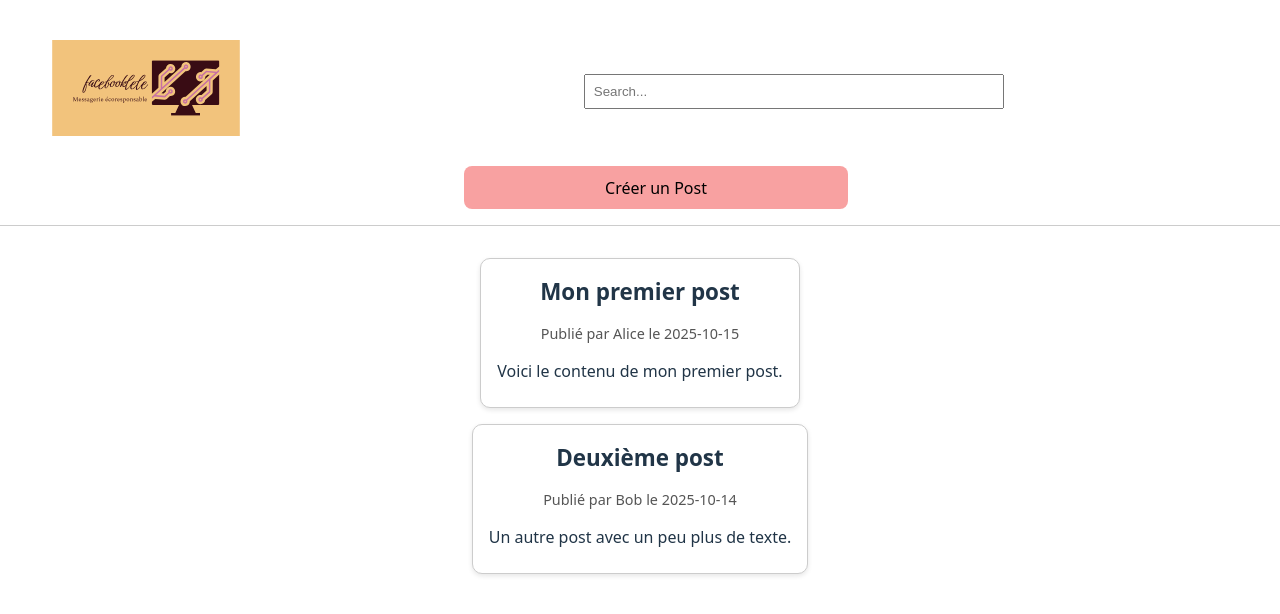
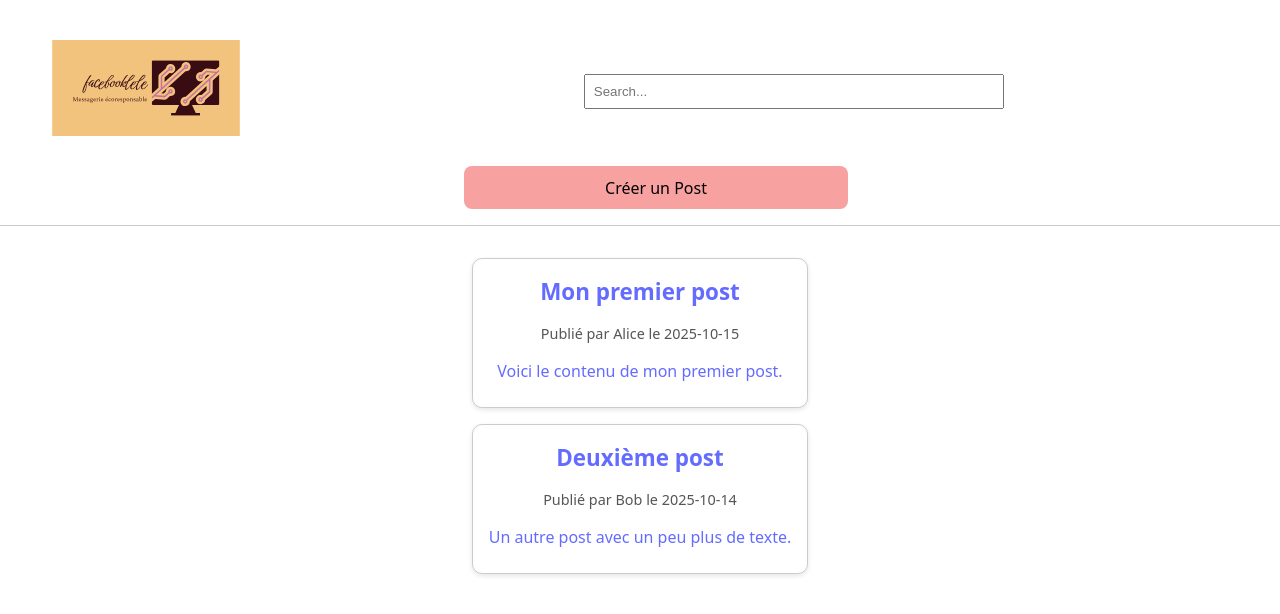
Before and after one commit to UTT-GL03/FacebookLele, a React (Vite) app in the folder Prototypes/POC-Prototype1/: page / in a window 1280 px wide. Shown: the top 614 px of the page. Built offline with nearby package versions, Linux system fonts and the light colour scheme.

Commit message:
Post clickable

```diff
--- a/Prototypes/POC-Prototype1/package.json
+++ b/Prototypes/POC-Prototype1/package.json
@@ -11,7 +11,8 @@
   },
   "dependencies": {
     "react": "^19.1.1",
-    "react-dom": "^19.1.1"
+    "react-dom": "^19.1.1",
+    "react-router-dom": "^7.9.4"
   },
   "devDependencies": {
     "@eslint/js": "^9.36.0",
--- a/Prototypes/POC-Prototype1/src/App.jsx
+++ b/Prototypes/POC-Prototype1/src/App.jsx
@@ -1,9 +1,10 @@
 import { useState } from 'react'
+import { BrowserRouter as Router, Routes, Route, Link, useParams } from 'react-router-dom'
 import facebookLeleLogo from './assets/logoFacebooklele.svg'
 import './App.css'
 
 function App() {
-  const [posts, setPosts] = useState([
+  const [posts] = useState([
   {
     id: 1,
     author: "Alice",
@@ -24,14 +25,15 @@ function App() {
 
 
   return (
-    <div className="app">
+    <Router>
       <Header />
       <main className="posts-container">
-        {posts.map((p) => (
-          <Post key={p.id} post={p} />
-        ))}
+        <Routes>
+          <Route path="/" element={<HomePage posts={posts} />} />
+          <Route path="/post/:id" element={<PostPage posts={posts} />} />
+        </Routes>
       </main>
-    </div>
+    </Router>
   );
 }
 
@@ -39,9 +41,9 @@ function Header(){
   return (
     <header className="header">
       <div className="top-bar">
-          <a href="http://localhost:3000/"> {/* A changer peut-être*/}
+          <Link to="/">
           <img src={facebookLeleLogo} className="logo" alt="FacebookLele logo" />
-          </a>
+        </Link>
         <input type="text" placeholder="Search..." className="search-bar" />
         {/* Faire un nav bar ici peut-être*/}
       </div>
@@ -50,18 +52,54 @@ function Header(){
   );
 }
 
+function HomePage({ posts }) {
+  return (
+    <>
+      {posts.map((p) => (
+        <Post key={p.id} post={p} />
+      ))}
+    </>
+  );
+}
+
+
 function Post({ post }) {
   return (
+    <Link to={`/post/${post.id}`} className="post-link">
       <div className="post">
         <div className="post-header">
           <h3 className="post-title">{post.title}</h3>
-        <p className="post-meta">Publié par {post.author} le {post.date}</p>
+          <p className="post-meta">
+            Publié par {post.author} le {post.date}
+          </p>
         </div>
         <div className="post-content">
           <p>{post.content}</p>
           {post.image && <img src={post.image} alt={post.title} className="post-image" />}
         </div>
       </div>
+    </Link>
+  );
+}
+
+function PostPage({ posts }) {
+  const { id } = useParams();
+  const post = posts.find((p) => p.id === Number(id));
+
+  if (!post) {
+    return <p>Post introuvable</p>;
+  }
+
+  return (
+    <div className="post-page">
+      <h2>{post.title}</h2>
+      <p className="post-meta">
+        Publié par {post.author} le {post.date}
+      </p>
+      <p>{post.content}</p>
+      {post.image && <img src={post.image} alt={post.title} />}
+      <Link to="/" className="back-button">Retour</Link>
+    </div>
   );
 }
 
--- /dev/null
+++ b/package.json
@@ -0,0 +1,5 @@
+{
+  "dependencies": {
+    "react-router-dom": "^7.9.4"
+  }
+}
```
Also changed, not shown: 2 other files (tests, documents, lock files or other folders). Lines whose indentation alone changed are shown as unchanged.
